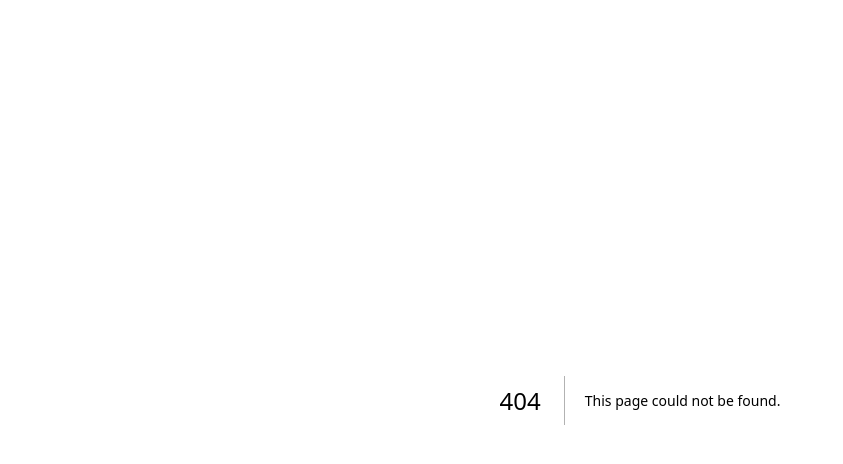
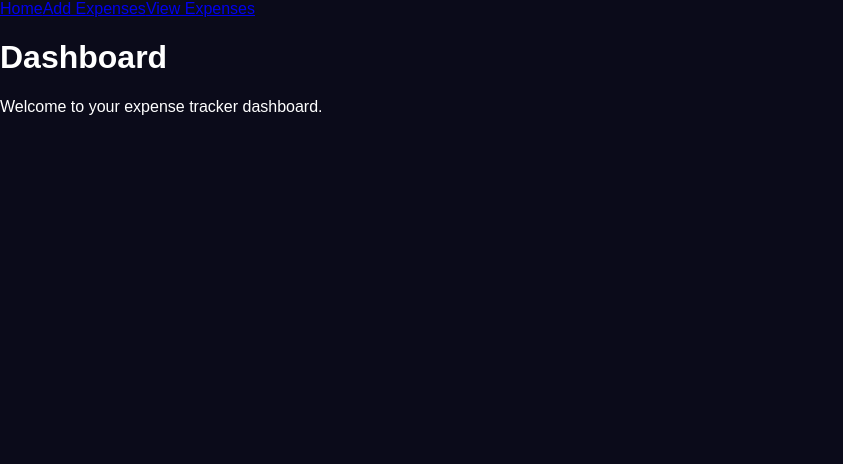
Before and after one commit to adeferanmi/Expense-Tracker, a Next.js app: page /dashboard in a window 1280 px wide. Before the commit this address had no page. Shown: the top 464 px of the page, without its empty margins (0-843 px from the left). Built offline with nearby package versions, Linux system fonts and the light colour scheme.

Commit message:
feat: add dashboard route placeholder

```diff
--- /dev/null
+++ b/app/dashboard/page.tsx
@@ -0,0 +1,11 @@
+import Navbar from "../../components/Navbar";
+
+export default function Dashboard(){
+    return (
+        <main>
+            <Navbar/>
+            <h1>Dashboard</h1>
+            <p>Welcome to your expense tracker dashboard.</p>
+        </main>
+    );
+}
```
